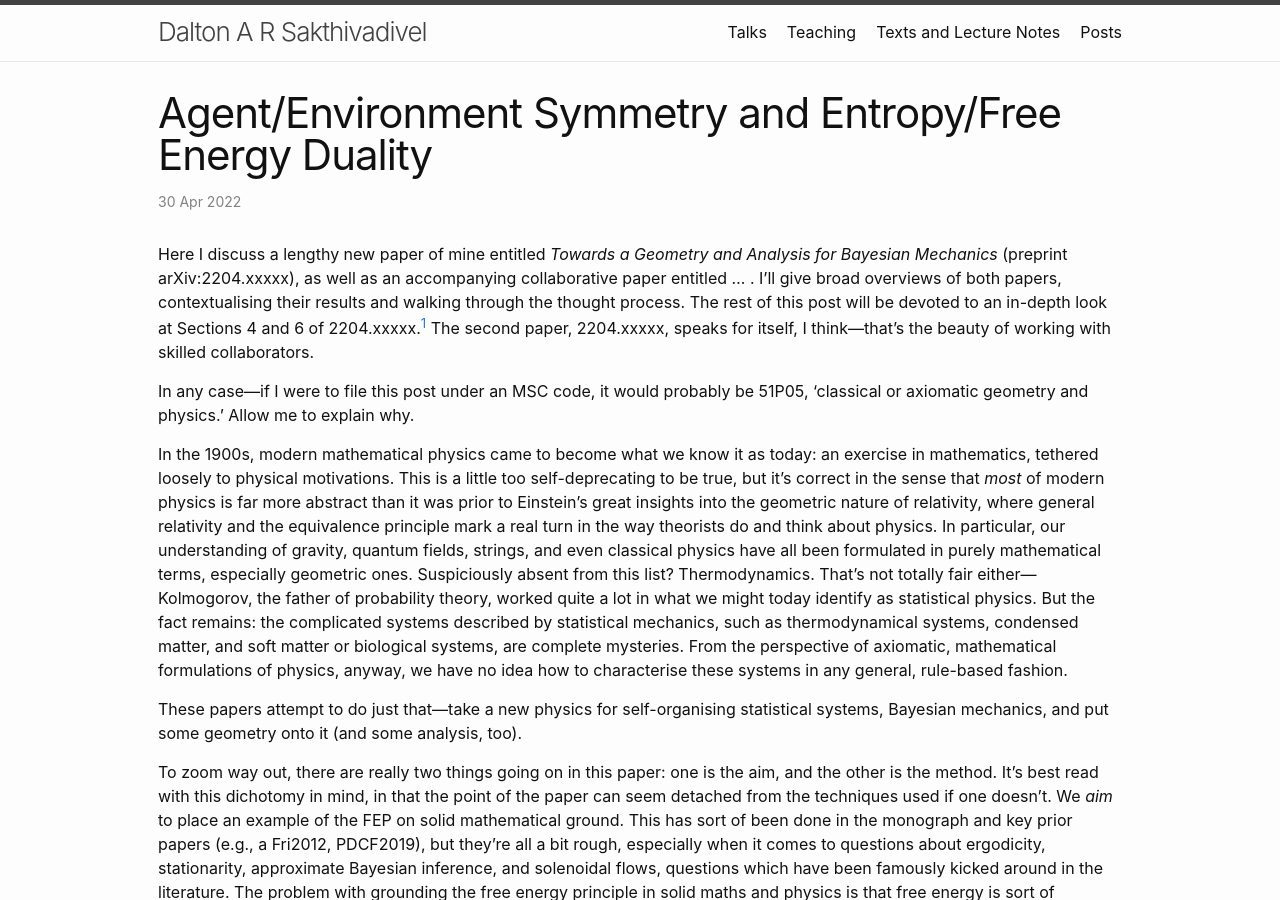
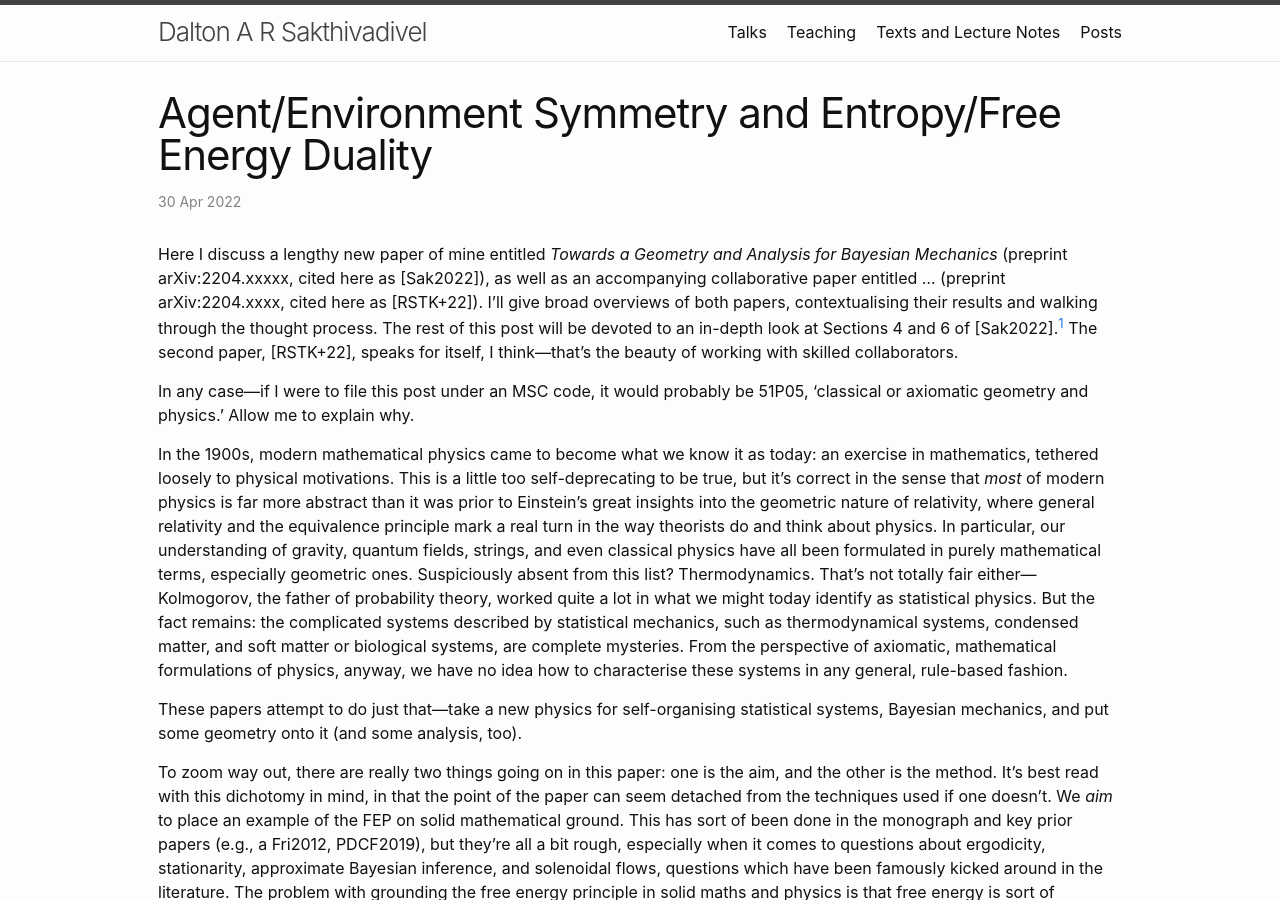
Before and after one commit to DARSakthi/DARSakthi.github.io, a Jekyll site: the page built from _posts/2022-04-30-FEP-MaxEnt.markdown, in a window 1280 px wide and 900 px high. Built offline with Jekyll 4.4.1, drawn with Linux system fonts in a browser that asks for light colours; comment, search, counter and statistics services are not loaded.

Commit message:
Update 2022-04-30-FEP-MaxEnt.markdown

```diff
--- a/_posts/2022-04-30-FEP-MaxEnt.markdown
+++ b/_posts/2022-04-30-FEP-MaxEnt.markdown
@@ -9,7 +9,7 @@ tags:
   - reading guides
 ---
 
-Here I discuss a lengthy new paper of mine entitled _Towards a Geometry and Analysis for Bayesian Mechanics_ (preprint arXiv:2204.xxxxx), as well as an accompanying collaborative paper entitled ... . I'll give broad overviews of both papers, contextualising their results and walking through the thought process. The rest of this post will be devoted to an in-depth look at Sections 4 and 6 of 2204.xxxxx.[^1] The second paper, 2204.xxxxx, speaks for itself, I think—that's the beauty of working with skilled collaborators.
+Here I discuss a lengthy new paper of mine entitled _Towards a Geometry and Analysis for Bayesian Mechanics_ (preprint arXiv:2204.xxxxx, cited here as [Sak2022]), as well as an accompanying collaborative paper entitled ... (preprint arXiv:2204.xxxx, cited here as [RSTK+22]). I'll give broad overviews of both papers, contextualising their results and walking through the thought process. The rest of this post will be devoted to an in-depth look at Sections 4 and 6 of [Sak2022].[^1] The second paper, [RSTK+22], speaks for itself, I think—that's the beauty of working with skilled collaborators.
 
 In any case—if I were to file this post under an MSC code, it would probably be 51P05, 'classical or axiomatic geometry and physics.' Allow me to explain why.
 
```
